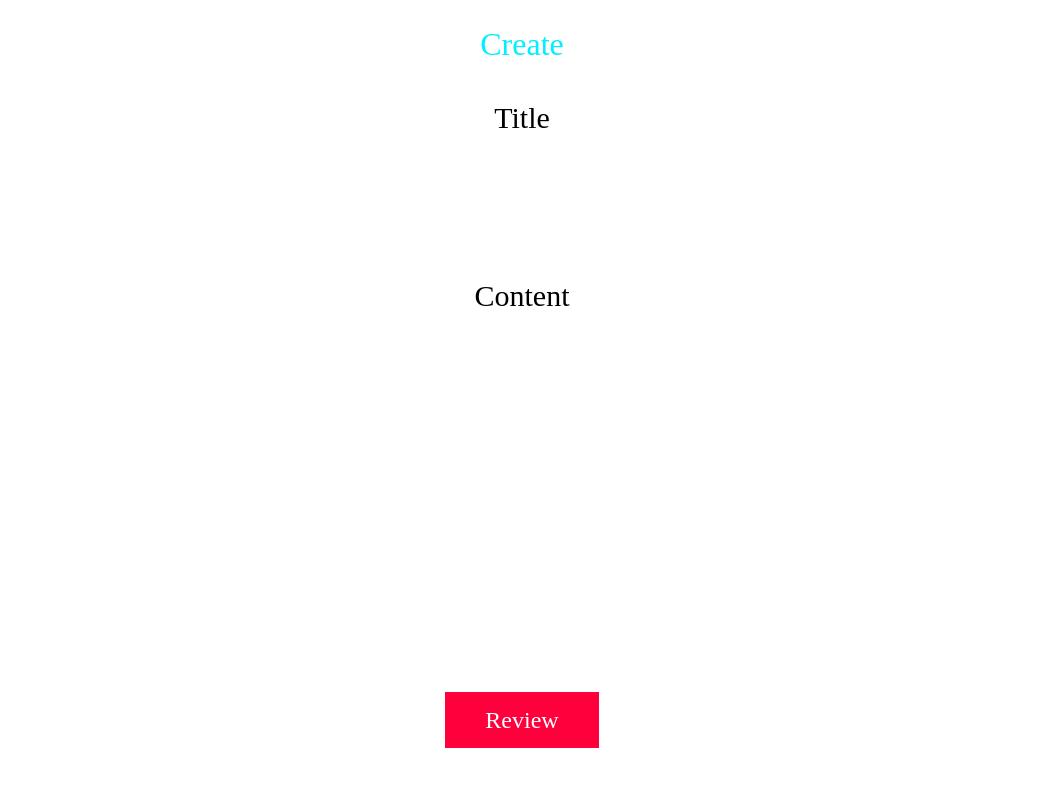
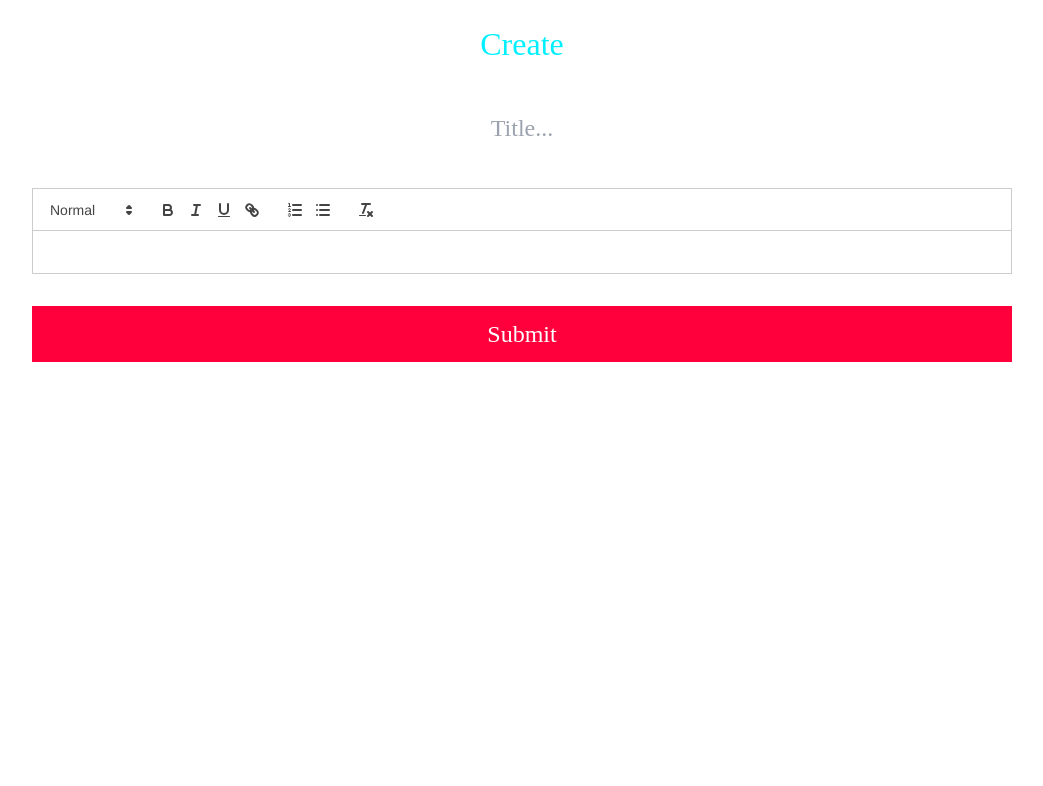
Before and after one commit to Mopcho/Small-NextJs-Project, a Next.js app in the folder client/: page /cyberadmin/create in a window 1280 px wide. Shown: the top 786 px of the page, without its empty margins (118-1161 px from the left). Built offline with nearby package versions, Linux system fonts and the light colour scheme; a web font is replaced by a local one.

Commit message:
Implament Quill and better styles

```diff
--- a/client/package.json
+++ b/client/package.json
@@ -22,6 +22,7 @@
     "react": "18.2.0",
     "react-dom": "18.2.0",
     "react-feather": "^2.0.10",
+    "react-quill": "^2.0.0",
     "sass": "^1.60.0",
     "server-only": "^0.0.1",
     "styled-components": "^5.3.9",
--- a/client/src/app/cyberadmin/create/page.tsx
+++ b/client/src/app/cyberadmin/create/page.tsx
@@ -1,26 +1,27 @@
+'use client';
+
+import dynamic from 'next/dynamic';
+import { useState } from 'react';
+import 'react-quill/dist/quill.snow.css';
+
+const ReactQuill = dynamic(() => import('react-quill'), { ssr: false });
+
 export default function Create() {
+  const [value, setValue] = useState('');
   return (
     <section className="h-full w-full py-8">
       <form className="blog-create-form">
-        <div className="blog-create-title blog-create-formfield">
-          <label htmlFor="title" className="text-3xl">
-            Title
-          </label>
-          <input name="title" type="text" className="w-full p-2"></input>
-        </div>
+        <input
+          name="title"
+          type="text"
+          placeholder="Title..."
+          className="py-3 text-2xl px-3 text-center"
+        ></input>
 
-        <div className="blog-create-textarea blog-create-formfield">
-          <label htmlFor="content" className="text-3xl">
-            Content
-          </label>
-          <textarea
-            name="content"
-            className="w-full p-2 h-full resize-none"
-          ></textarea>
-        </div>
+        <ReactQuill value={value} onChange={setValue} />
 
         <button className="py-3 px-10 bg-custom-red text-white text-2xl">
-          Review
+          Submit
         </button>
       </form>
     </section>
--- a/client/src/public/stylesheets/global.css
+++ b/client/src/public/stylesheets/global.css
@@ -285,29 +285,11 @@ a {
 
 .blog-create-form {
   display: flex;
-  flex-direction: column;
-  gap: 1em;
-  align-items: center;
-  justify-content: center;
-  height: 100%;
-  width: 100%;
+  flex-flow: column;
+  gap: 2em;
 }
-.blog-create-form input:focus, .blog-create-form textarea:focus {
+.blog-create-form input:focus {
   outline: 2px solid rgb(0, 240, 255);
-}
-.blog-create-form .blog-create-formfield {
-  align-items: center;
-  display: flex;
-  flex-direction: column;
-  gap: 1em;
-}
-.blog-create-form .blog-create-title {
-  flex-grow: 1;
-  width: 30%;
-}
-.blog-create-form .blog-create-textarea {
-  flex-grow: 4;
-  width: 100%;
 }
 
 /*# sourceMappingURL=global.css.map */
--- a/client/src/sass/global.scss
+++ b/client/src/sass/global.scss
@@ -330,31 +330,10 @@ a {
 
 .blog-create-form {
   display: flex;
-  flex-direction: column;
-  gap: 1em;
-  align-items: center;
-  justify-content: center;
-  height: 100%;
-  width: 100%;
+  flex-flow: column;
+  gap: 2em;
 
-  input:focus, textarea:focus {
+  input:focus {
     outline: 2px solid rgb($cyan);
   }
-
-  .blog-create-formfield {
-    align-items: center;
-    display: flex;
-    flex-direction: column;
-    gap: 1em;
-  }
-
-  .blog-create-title {
-    flex-grow: 1;
-    width: 30%;
-  }
-
-  .blog-create-textarea {
-    flex-grow: 4;
-    width: 100%;
-  }
 }
```
Also changed, not shown: 2 other files (tests, documents, lock files or other folders).
